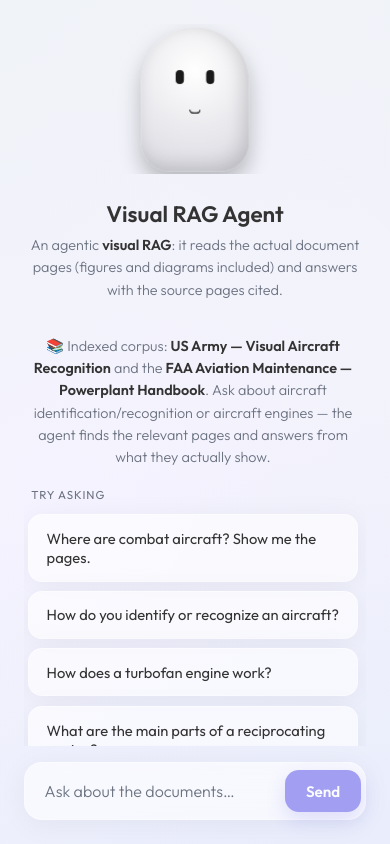
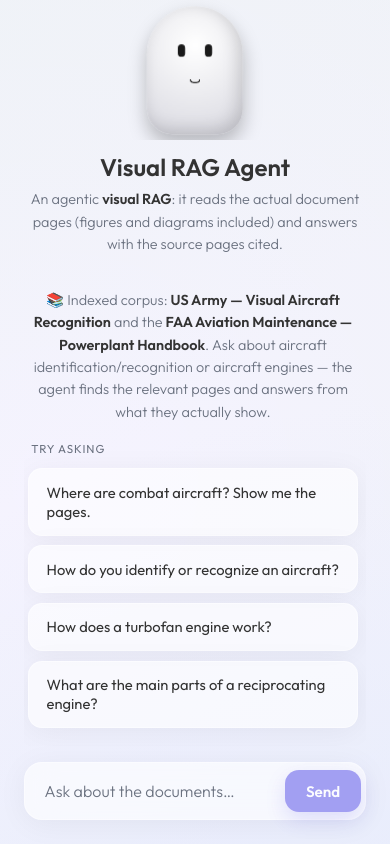
Before and after one commit to adrianhCoder/pdf-rag-agent, a Next.js app in the folder web/: page / in a window 390 px wide. Built offline with nearby package versions, Linux system fonts and the light colour scheme.

Commit message:
style(web): two-column layout — large avatar left, chat (header/messages/input) right; responsive stack

```diff
--- a/web/app/globals.css
+++ b/web/app/globals.css
@@ -44,30 +44,46 @@
 ::-webkit-scrollbar-thumb { background: rgba(150, 150, 150, 0.3); border-radius: 4px; }
 ::-webkit-scrollbar-thumb:hover { background: rgba(150, 150, 150, 0.8); }
 
-.chat-container {
+/* Two-column layout: avatar (left) + chat (right) */
+.app-layout {
+  display: flex;
+  width: 100%;
+  max-width: 1280px;
+  height: 100vh;
+  margin: 0 auto;
+}
+
+.avatar-pane {
+  flex: 0 0 38%;
+  display: flex;
+  align-items: center;
+  justify-content: center;
+  overflow: hidden;
+}
+.avatar-pane .robot-face-container { transform: scale(0.9); }
+
+.chat-pane {
+  flex: 1;
+  min-width: 0;
   display: flex;
   flex-direction: column;
-  width: 100%;
-  max-width: 720px;
-  height: 100vh;
-  margin: 0 auto;
   padding: 1.5rem 1.5rem 0;
 }
 
-.robot-zone {
-  flex: 0 0 auto;
-  height: 150px;
-  display: flex;
-  justify-content: center;
-  align-items: center;
-  overflow: hidden;
+.chat-header { padding: 0.75rem 0.25rem 1.1rem; text-align: left; }
+.chat-header h1 { font-size: 1.5rem; font-weight: 600; margin: 0 0 0.4rem; }
+.chat-header p { margin: 0; max-width: 640px; color: var(--muted); font-size: 0.9rem; font-weight: 300; line-height: 1.55; }
+.chat-header p b { color: var(--text-color); font-weight: 600; }
+
+/* Stack on narrow screens */
+@media (max-width: 880px) {
+  .app-layout { flex-direction: column; }
+  .avatar-pane { flex: 0 0 auto; height: 140px; }
+  .avatar-pane .robot-face-container { transform: scale(0.32); }
+  .chat-pane { flex: 1; min-height: 0; padding-top: 0; }
+  .chat-header { text-align: center; }
+  .chat-header p { margin: 0 auto; }
 }
-.robot-zone .robot-face-container { transform: scale(0.36); }
-
-.chat-header { padding: 0 0.25rem 1.1rem; margin-top: 1.6rem; text-align: center; }
-.chat-header h1 { font-size: 1.4rem; font-weight: 600; margin: 0 0 0.4rem; }
-.chat-header p { margin: 0 auto; max-width: 540px; color: var(--muted); font-size: 0.9rem; font-weight: 300; line-height: 1.55; }
-.chat-header p b { color: var(--text-color); font-weight: 600; }
 
 /* Welcome panel (shown before the first message) */
 .welcome {
--- a/web/app/page.tsx
+++ b/web/app/page.tsx
@@ -32,11 +32,12 @@
   }
 
   return (
-    <div className="chat-container">
-      <div className="robot-zone">
+    <div className="app-layout">
+      <aside className="avatar-pane">
         <RobotFace state={robotState} />
-      </div>
+      </aside>
 
+      <main className="chat-pane">
       <header className="chat-header">
         <h1>Visual RAG Agent</h1>
         <p>
@@ -129,6 +130,7 @@
           </button>
         </div>
       </form>
+      </main>
     </div>
   );
 }
```
